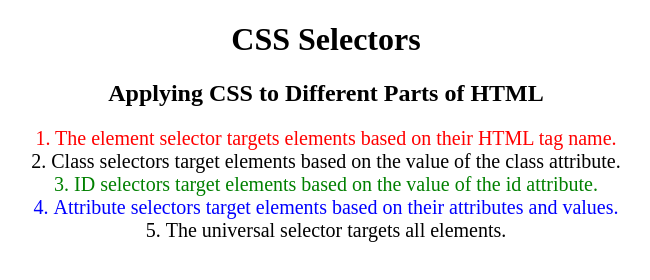
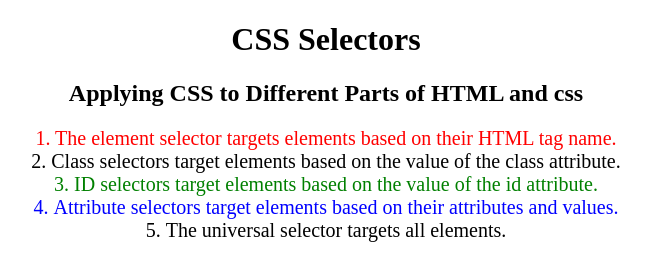
Before and after one commit to Jayati-Jaguri/css1, a plain HTML site: page CSS-Selectors/index.html in a window 1280 px wide. Shown: the whole page, without its empty margins (314-964 px from the left). Drawn offline with Linux system fonts and the light colour scheme.

Commit message:
Task 2 Update

```diff
--- a/CSS Selectors/index.html
+++ b/CSS-Selectors/index.html
@@ -9,7 +9,7 @@
 
 <body>
   <h1>CSS Selectors</h1>
-  <h2>Applying CSS to Different Parts of HTML</h2>
+  <h2>Applying CSS to Different Parts of HTML and css</h2>
   <!-- TODO 1: Set the CSS for all paragraph tags to "color: red" -->
   <p class="note">1. The element selector targets elements based on their HTML tag name.</p>
 
```
Also changed, not shown: CSS-Selectors/goal.png (renamed from CSS Selectors/goal.png), CSS-Selectors/style.css (renamed from CSS Selectors/style.css).
